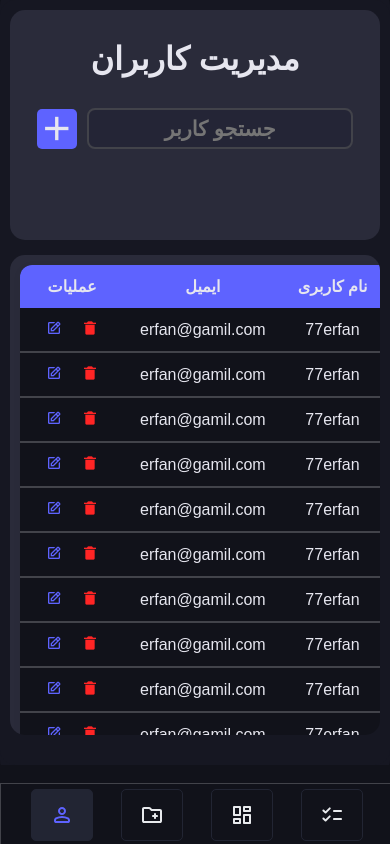
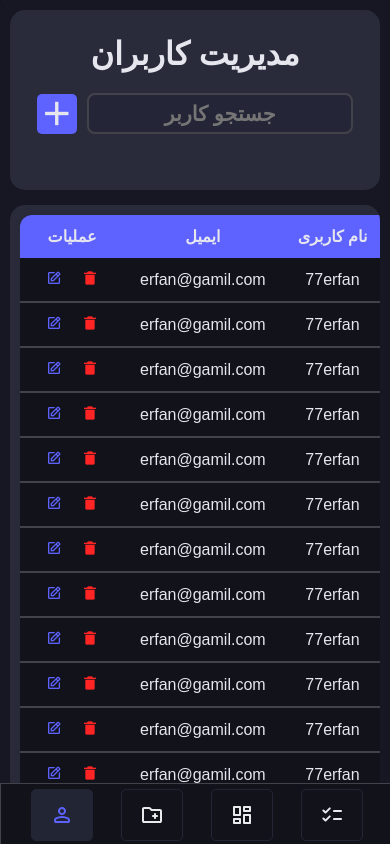
Before and after one commit to erfanabdollahi-dev/miniDashBoard, a React (Vite) app: page / in a window 390 px wide. Built offline with nearby package versions, Linux system fonts and the light colour scheme.

Commit message:
responsivecss

```diff
--- a/src/Components/users/Users.css
+++ b/src/Components/users/Users.css
@@ -179,17 +179,41 @@
 }
 
 
-@media (max-width: 700px) {
+@media (max-width: 600px) {
+    .user-grid{
+        display: grid;
+        width: 100%;
+        height: 100%;
+        border-radius: 15px;
+        grid-template-rows: 180px 1fr;
+        gap: 15px;
+    }
+    .top h1{
+        margin-top: 15px;
+        margin-bottom: 20px;
 
+
+    }
 
     .input-submit input{
         width: 75%;
     }
     .bottom{
-        max-height: 460px;
+        max-height: 570px;
     }
     .user-table td i{
         margin: 0 10px;
     }
 
 }
+
+@media (max-height: 700px){
+    .bottom{
+        max-height: 340px;
+    }
+}
+@media (max-height: 750px){
+    .bottom{
+        max-height: 390px;
+    }
+}
```
